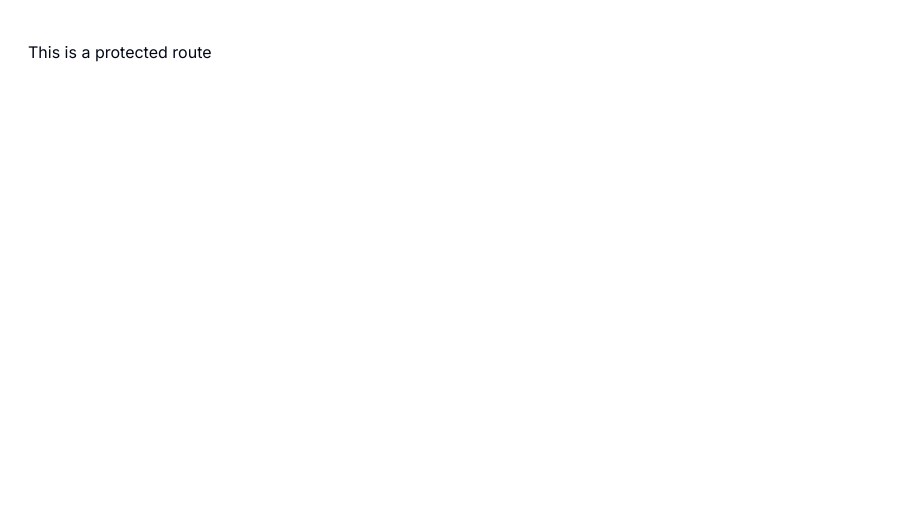
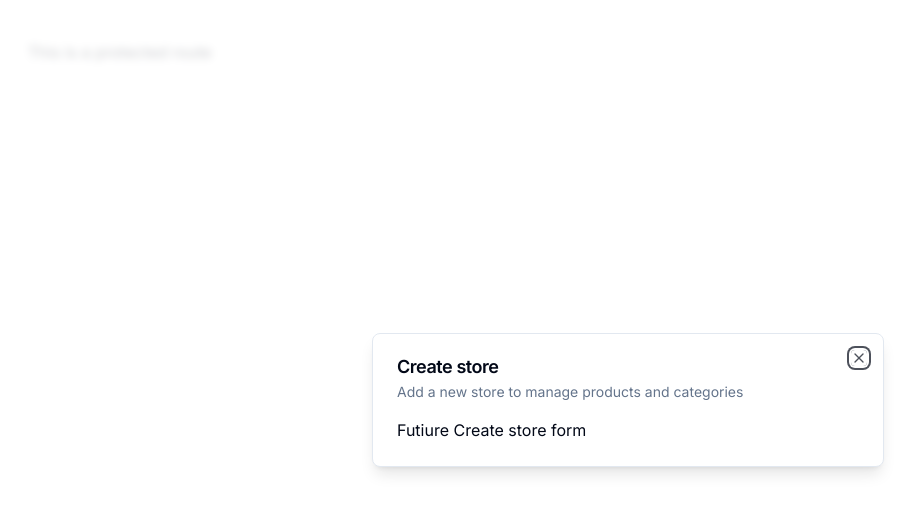
Before and after one commit to skynette/e-commerce-admin, a Next.js app: page / in a window 1280 px wide. Shown: the top 512 px of the page, without its empty margins (12-927 px from the left). Built offline with nearby package versions, Linux system fonts and the light colour scheme.

Commit message:
chore: created re usable modal

```diff
--- a/app/(root)/page.tsx
+++ b/app/(root)/page.tsx
@@ -1,11 +1,23 @@
-import { Button } from "@/components/ui/button";
-import { UserButton } from "@clerk/nextjs";
+'use client'
+import { Modal } from "@/components/ui/modal";
+import { useStoreModal } from "@/hooks/use-store-model";
+import { useEffect } from "react";
 
 export default function SetupPage() {
+    const onOpen = useStoreModal((state) => state.onOpen)
+    const isOpen = useStoreModal((state) => state.isOpen)
+
+
+
+    useEffect(() => {
+        if (!isOpen) {
+            onOpen()
+        }
+    }, [isOpen, onOpen])
+
     return (
         <div className="p-10">
             <p>This is a protected route</p>
-            <UserButton afterSignOutUrl="/"/>
         </div>
     )
 }
--- a/app/layout.tsx
+++ b/app/layout.tsx
@@ -2,6 +2,7 @@
 import type { Metadata } from 'next'
 import { Inter } from 'next/font/google'
 import { ClerkProvider } from '@clerk/nextjs'
+import { ModalProvider } from '@/providers/modal-provider'
 
 const inter = Inter({ subsets: ['latin'] })
 
@@ -18,7 +19,10 @@
     return (
         <ClerkProvider>
             <html lang="en">
-                <body className={inter.className}>{children}</body>
+                <body className={inter.className}>
+                    <ModalProvider />
+                    {children}
+                </body>
             </html>
         </ClerkProvider>
     )
--- /dev/null
+++ b/components/modals/store-modal.tsx
@@ -0,0 +1,22 @@
+'use client'
+
+import React from 'react'
+import { Modal } from '@/components/ui/modal'
+import { useStoreModal } from '@/hooks/use-store-model'
+
+const StoreModal = () => {
+    const storeModal = useStoreModal()
+
+    return (
+        <Modal
+            isOpen={storeModal.isOpen}
+            onClose={storeModal.onClose}
+            title="Create store"
+            description="Add a new store to manage products and categories"
+        >
+            Futiure Create store form
+        </Modal>
+    )
+}
+
+export default StoreModal
--- /dev/null
+++ b/components/ui/dialog.tsx
@@ -0,0 +1,123 @@
+"use client"
+
+import * as React from "react"
+import * as DialogPrimitive from "@radix-ui/react-dialog"
+import { X } from "lucide-react"
+
+import { cn } from "@/lib/utils"
+
+const Dialog = DialogPrimitive.Root
+
+const DialogTrigger = DialogPrimitive.Trigger
+
+const DialogPortal = ({
+    className,
+    ...props
+}: DialogPrimitive.DialogPortalProps) => (
+    <DialogPrimitive.Portal className={cn(className)} {...props} />
+)
+DialogPortal.displayName = DialogPrimitive.Portal.displayName
+
+const DialogOverlay = React.forwardRef<
+    React.ElementRef<typeof DialogPrimitive.Overlay>,
+    React.ComponentPropsWithoutRef<typeof DialogPrimitive.Overlay>
+>(({ className, ...props }, ref) => (
+    <DialogPrimitive.Overlay
+        ref={ref}
+        className={cn(
+            "fixed inset-0 z-50 bg-background/80 backdrop-blur-sm data-[state=open]:animate-in data-[state=closed]:animate-out data-[state=closed]:fade-out-0 data-[state=open]:fade-in-0",
+            className
+        )}
+        {...props}
+    />
+))
+DialogOverlay.displayName = DialogPrimitive.Overlay.displayName
+
+const DialogContent = React.forwardRef<
+    React.ElementRef<typeof DialogPrimitive.Content>,
+    React.ComponentPropsWithoutRef<typeof DialogPrimitive.Content>
+>(({ className, children, ...props }, ref) => (
+    <DialogPortal>
+        <DialogOverlay />
+        <DialogPrimitive.Content
+            ref={ref}
+            className={cn(
+                "fixed left-[50%] top-[50%] z-50 grid w-full max-w-lg translate-x-[-50%] translate-y-[-50%] gap-4 border bg-background p-6 shadow-lg duration-200 data-[state=open]:animate-in data-[state=closed]:animate-out data-[state=closed]:fade-out-0 data-[state=open]:fade-in-0 data-[state=closed]:zoom-out-95 data-[state=open]:zoom-in-95 data-[state=closed]:slide-out-to-left-1/2 data-[state=closed]:slide-out-to-top-[48%] data-[state=open]:slide-in-from-left-1/2 data-[state=open]:slide-in-from-top-[48%] sm:rounded-lg md:w-full",
+                className
+            )}
+            {...props}
+        >
+            {children}
+            <DialogPrimitive.Close className="absolute right-4 top-4 rounded-sm opacity-70 ring-offset-background transition-opacity hover:opacity-100 focus:outline-none focus:ring-2 focus:ring-ring focus:ring-offset-2 disabled:pointer-events-none data-[state=open]:bg-accent data-[state=open]:text-muted-foreground">
+                <X className="h-4 w-4" />
+                <span className="sr-only">Close</span>
+            </DialogPrimitive.Close>
+        </DialogPrimitive.Content>
+    </DialogPortal>
+))
+DialogContent.displayName = DialogPrimitive.Content.displayName
+
+const DialogHeader = ({
+    className,
+    ...props
+}: React.HTMLAttributes<HTMLDivElement>) => (
+    <div
+        className={cn(
+            "flex flex-col space-y-1.5 text-center sm:text-left",
+            className
+        )}
+        {...props}
+    />
+)
+DialogHeader.displayName = "DialogHeader"
+
+const DialogFooter = ({
+    className,
+    ...props
+}: React.HTMLAttributes<HTMLDivElement>) => (
+    <div
+        className={cn(
+            "flex flex-col-reverse sm:flex-row sm:justify-end sm:space-x-2",
+            className
+        )}
+        {...props}
+    />
+)
+DialogFooter.displayName = "DialogFooter"
+
+const DialogTitle = React.forwardRef<
+    React.ElementRef<typeof DialogPrimitive.Title>,
+    React.ComponentPropsWithoutRef<typeof DialogPrimitive.Title>
+>(({ className, ...props }, ref) => (
+    <DialogPrimitive.Title
+        ref={ref}
+        className={cn(
+            "text-lg font-semibold leading-none tracking-tight",
+            className
+        )}
+        {...props}
+    />
+))
+DialogTitle.displayName = DialogPrimitive.Title.displayName
+
+const DialogDescription = React.forwardRef<
+    React.ElementRef<typeof DialogPrimitive.Description>,
+    React.ComponentPropsWithoutRef<typeof DialogPrimitive.Description>
+>(({ className, ...props }, ref) => (
+    <DialogPrimitive.Description
+        ref={ref}
+        className={cn("text-sm text-muted-foreground", className)}
+        {...props}
+    />
+))
+DialogDescription.displayName = DialogPrimitive.Description.displayName
+
+export {
+    Dialog,
+    DialogTrigger,
+    DialogContent,
+    DialogHeader,
+    DialogFooter,
+    DialogTitle,
+    DialogDescription,
+}
--- /dev/null
+++ b/components/ui/modal.tsx
@@ -0,0 +1,30 @@
+'use client'
+
+import { Dialog, DialogContent, DialogDescription, DialogHeader, DialogTitle } from "./dialog"
+
+interface ModalProps {
+    title: string,
+    description: string,
+    isOpen: boolean,
+    onClose: () => void,
+    children: React.ReactNode,
+}
+
+export const Modal = ({ title, description, isOpen, onClose, children }: ModalProps) => {
+    const onChange = (open: boolean) => {
+        if (!open){
+            onClose()
+        }
+    }
+    return <Dialog open={isOpen} onOpenChange={onChange}>
+        <DialogContent>
+            <DialogHeader>
+                <DialogTitle>{title}</DialogTitle>
+                <DialogDescription>{description}</DialogDescription>
+            </DialogHeader>
+            <div>
+                {children}
+            </div>
+        </DialogContent>
+    </Dialog>
+}
--- /dev/null
+++ b/hooks/use-store-model.tsx
@@ -0,0 +1,13 @@
+import { create } from 'zustand'
+
+interface useStoreModalStore {
+    isOpen: boolean,
+    onOpen: () => void,
+    onClose: () => void,
+}
+
+export const useStoreModal = create<useStoreModalStore>((set) => ({
+    isOpen: false,
+    onOpen: () => set({ isOpen: true }),
+    onClose: () => set({ isOpen: false }),
+}))
--- a/package.json
+++ b/package.json
@@ -10,6 +10,7 @@
   },
   "dependencies": {
     "@clerk/nextjs": "^4.23.5",
+    "@radix-ui/react-dialog": "^1.0.4",
     "@radix-ui/react-slot": "^1.0.2",
     "@types/node": "20.4.8",
     "@types/react": "18.2.18",
@@ -19,7 +20,7 @@
     "clsx": "^2.0.0",
     "eslint": "8.46.0",
     "eslint-config-next": "13.4.13",
-    "lucide-react": "^0.277.0",
+    "lucide-react": "^0.263.1",
     "next": "13.4.13",
     "postcss": "8.4.27",
     "react": "18.2.0",
@@ -27,6 +28,7 @@
     "tailwind-merge": "^1.14.0",
     "tailwindcss": "3.3.3",
     "tailwindcss-animate": "^1.0.7",
-    "typescript": "5.1.6"
+    "typescript": "5.1.6",
+    "zustand": "^4.4.1"
   }
 }
--- /dev/null
+++ b/providers/modal-provider.tsx
@@ -0,0 +1,21 @@
+'use client'
+
+import StoreModal from "@/components/modals/store-modal"
+import { useEffect, useState } from "react"
+
+export const ModalProvider = () => {
+    const [isMounted, setIsMounted] = useState(false)
+
+    useEffect(() => {
+        setIsMounted(true)
+    }, [])
+
+    if (!isMounted) {
+        return null
+    }
+    return (
+        <>
+            <StoreModal />
+        </>
+    )
+}
```
Also changed, not shown: 1 other file (tests, documents, lock files or other folders).
